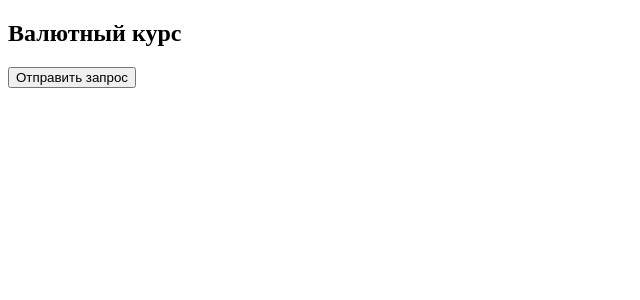
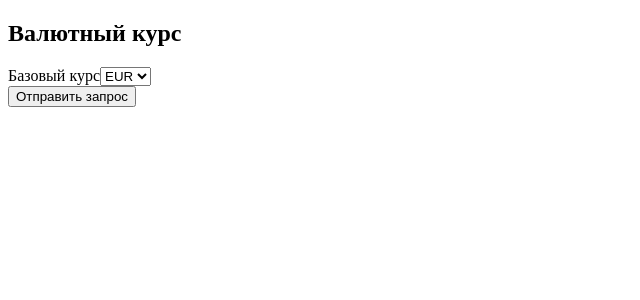
Before and after one commit to PinCatS/CurrencyConverter, an Angular app: page / in a window 1280 px wide. Shown: the top 300 px of the page, without its empty margins (0-640 px from the left). Built offline with nearby package versions, Linux system fonts and the light colour scheme.

Commit message:
feat: Add selection of  base

```diff
--- a/src/app/currency-request/currency-request.service.ts
+++ b/src/app/currency-request/currency-request.service.ts
@@ -1,6 +1,5 @@
 import { Injectable, Inject } from '@angular/core';
-import { HttpClient } from '@angular/common/http';
-import { HttpParams } from '@angular/common/http';
+import { HttpClient, HttpParams } from '@angular/common/http';
 
 export const CURRENCY_SERVICE_API_KEY = '0a2dce81e95e7bfba447228bd00102a8';
 export const CURRENCY_SERVICE__API_URL = 'http://data.fixer.io/api/latest';
@@ -13,9 +12,11 @@ export class CurrencyRequestService {
     @Inject(CURRENCY_SERVICE__API_URL) private apiUrl: string
   ) {}
 
-  getCurrencies(symbols?: string) {
+  getCurrencies(baseCurrency: string, symbols?: string) {
     const options = {
-      params: new HttpParams().append('access_key', this.apiKey),
+      params: new HttpParams()
+        .append('access_key', this.apiKey)
+        .append('base', baseCurrency),
     };
 
     if (symbols && symbols.length > 0) {
--- /dev/null
+++ b/src/app/currency-view/currency-base-selector.component.html
@@ -0,0 +1,14 @@
+<form class="form-group">
+  <label for="base">Базовый курс</label>
+  <select
+    class="form-control"
+    id="base"
+    #selectElement
+    (change)="updateBase(selectElement.value)"
+    required
+  >
+    <option *ngFor="let currency of baseCurrencies" [value]="currency">
+      {{ currency }}
+    </option>
+  </select>
+</form>
--- /dev/null
+++ b/src/app/currency-view/currency-base-selector.component.ts
@@ -0,0 +1,25 @@
+import { Component, OnInit, Output, EventEmitter } from '@angular/core';
+
+@Component({
+  selector: 'currency-base-selector',
+  templateUrl: './currency-base-selector.component.html',
+})
+export class CurrencyBaseSelectorComponent implements OnInit {
+  baseCurrencies: string[];
+  base: string;
+  @Output() onUpdate: EventEmitter<string> = new EventEmitter<string>();
+
+  constructor() {
+    this.baseCurrencies = ['EUR', 'USD', 'RUB'];
+    this.base = 'EUR';
+  }
+
+  updateBase(value: string) {
+    this.base = value;
+    this.onUpdate.emit(this.base);
+  }
+
+  ngOnInit(): void {
+    this.onUpdate.emit(this.base);
+  }
+}
--- a/src/app/currency-view/currency-submit.component.html
+++ b/src/app/currency-view/currency-submit.component.html
@@ -1 +1,4 @@
+<currency-base-selector
+  (onUpdate)="baseCurrency = $event"
+></currency-base-selector>
 <button type="button" (click)="makeRequest()">Отправить запрос</button>
--- a/src/app/currency-view/currency-submit.component.ts
+++ b/src/app/currency-view/currency-submit.component.ts
@@ -1,4 +1,4 @@
-import { Component, OnInit, Output, EventEmitter } from '@angular/core';
+import { Component, OnInit, Input, Output, EventEmitter } from '@angular/core';
 import { CurrencyRequestService } from '../currency-request/currency-request.service';
 import { Result } from '../result.model';
 
@@ -7,6 +7,7 @@ import { Result } from '../result.model';
   templateUrl: './currency-submit.component.html',
 })
 export class CurrencySubmitComponent implements OnInit {
+  @Input() baseCurrency!: string;
   @Output() loading: EventEmitter<boolean> = new EventEmitter<boolean>();
   @Output() result: EventEmitter<Result> = new EventEmitter<Result>();
 
@@ -14,13 +15,17 @@ export class CurrencySubmitComponent implements OnInit {
 
   makeRequest(): void {
     this.loading.emit(true);
-    this.currencyService.getCurrencies().subscribe(
-      (data) => {
+    this.currencyService.getCurrencies(this.baseCurrency).subscribe(
+      (data: any) => {
+        if (data.success) {
+          this.result.emit(new Result(data));
+        } else {
+          console.error('Request to get currencies failed.', data.error);
+        }
         this.loading.emit(false);
-        this.result.emit(new Result(data));
       },
-      (err) => {
-        console.log('Request to get currencies failed.');
+      (err: any) => {
+        console.error('Request to get currencies failed.', err);
         this.loading.emit(false);
       }
     );
--- a/src/app/currency-view/currency-view.component.ts
+++ b/src/app/currency-view/currency-view.component.ts
@@ -1,4 +1,4 @@
-import { Component, OnInit } from '@angular/core';
+import { Component, OnInit, Output, EventEmitter } from '@angular/core';
 import { Result } from '../result.model';
 import { Currency } from '../currency-view/currency.model';
 
@@ -11,16 +11,21 @@ export class CurrencyViewComponent implements OnInit {
   result!: Result;
   loading: boolean;
   currencies!: Currency[];
+  baseCurrencies: string[];
+  base: string;
+  @Output() onUpdate: EventEmitter<string> = new EventEmitter<string>();
 
   constructor() {
     this.loading = false;
     this.currencies = [];
+    this.baseCurrencies = ['EUR', 'USD', 'RUB'];
+    this.base = 'EUR';
   }
 
   updateResult(result: Result): void {
+    console.log(result);
     this.result = result;
     this.currencies = this.buildCurrenciesList(this.result);
-    //console.log(this.currencies);
   }
 
   buildCurrenciesList(result: Result) {
@@ -30,5 +35,10 @@ export class CurrencyViewComponent implements OnInit {
     }));
   }
 
+  updateBase(value: string) {
+    this.base = value;
+    this.onUpdate.emit(this.base);
+  }
+
   ngOnInit(): void {}
 }
```
Also changed, not shown: src/app/app.module.ts (+7 -1 lines), src/app/currency-view/currency-result.component.ts (deleted, +0 -24 lines), src/app/currency-view/currency-result.component.html (deleted).
